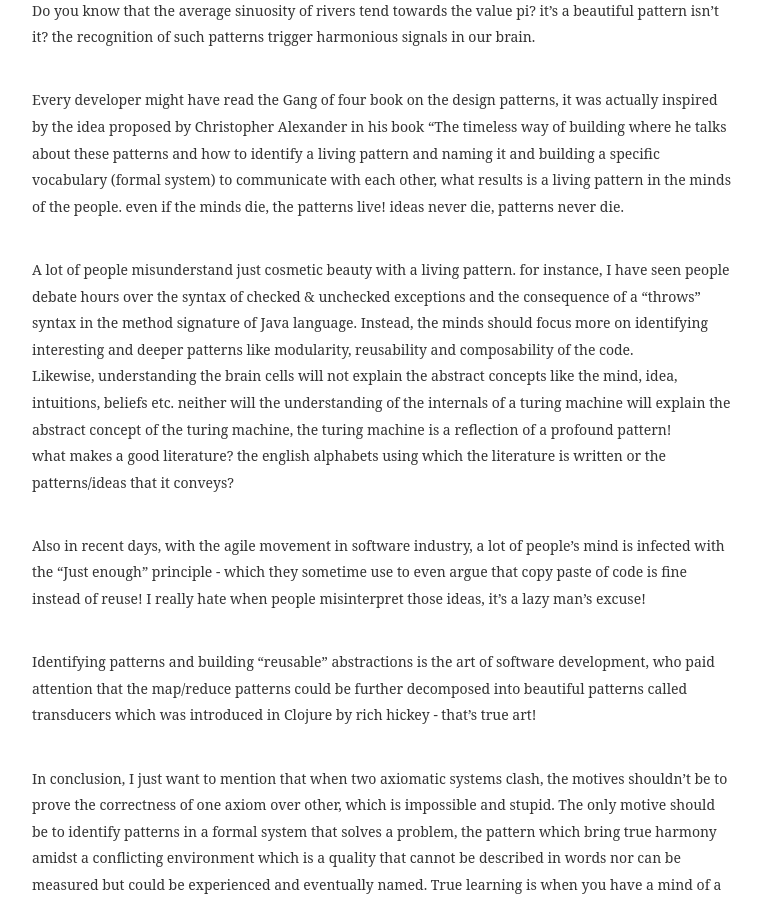
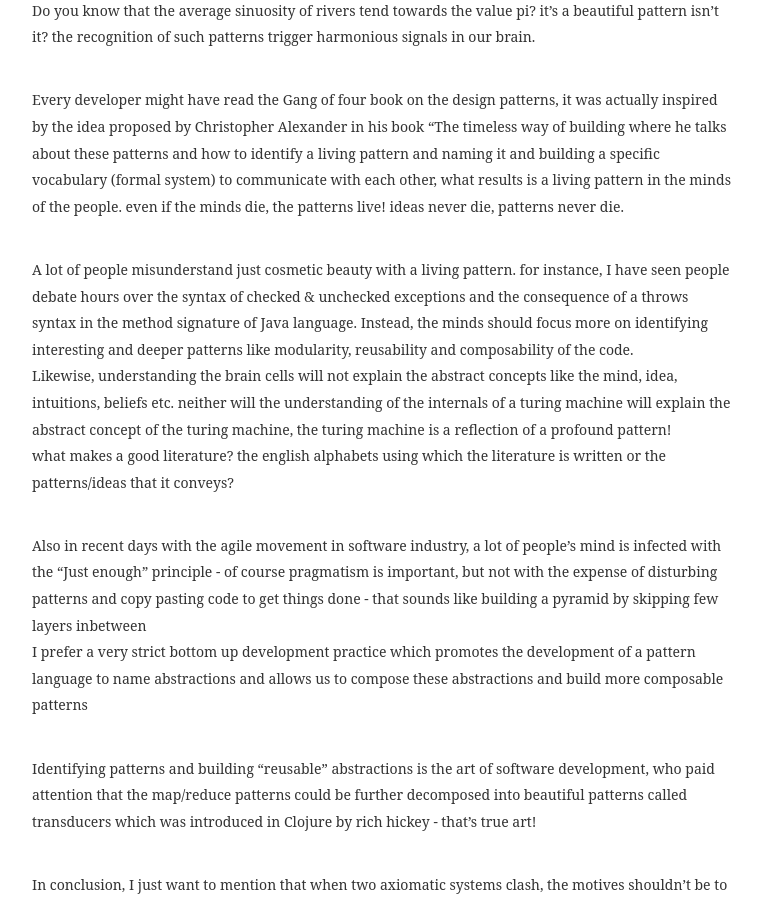
Before and after one commit to yehohanan7/old_yehohanan7.github.io, a Jekyll site: the page built from _posts/2016-02-24-clash-of-the-axioms.markdown, in a window 1280 px wide and 900 px high, scrolled down 2211 px. Shown: the whole window, without its empty margins (258-1020 px from the left). Built offline with Jekyll 4.4.1, drawn with Linux system fonts in a browser that asks for light colours; some web fonts are replaced.

Commit message:
corrections

```diff
--- a/_posts/2016-02-24-clash-of-the-axioms.markdown
+++ b/_posts/2016-02-24-clash-of-the-axioms.markdown
@@ -34,11 +34,12 @@ Do you know that the average sinuosity of rivers tend towards the value pi? it
 
 Every developer might have read the Gang of four book on the design patterns, it was actually inspired by the idea proposed by Christopher Alexander in his book “The timeless way of building where he talks about these patterns and how to identify a living pattern and naming it and building a specific vocabulary (formal system) to communicate with each other, what results is a living pattern in the minds of the people. even if the minds die, the patterns live! ideas never die, patterns never die.<br/> <br/>
 
-A lot of people misunderstand just cosmetic beauty with a living pattern. for instance, I have seen people debate hours over the syntax of checked & unchecked exceptions and the consequence of a “throws” syntax in the method signature of Java language. Instead, the minds should focus more on identifying interesting and deeper patterns like modularity, reusability and composability of the code. <br/>
+A lot of people misunderstand just cosmetic beauty with a living pattern. for instance, I have seen people debate hours over the syntax of checked & unchecked exceptions and the consequence of a throws syntax in the method signature of Java language. Instead, the minds should focus more on identifying interesting and deeper patterns like modularity, reusability and composability of the code. <br/>
 Likewise, understanding the brain cells will not explain the abstract concepts like the mind, idea, intuitions, beliefs etc. neither will the understanding of the internals of a turing machine will explain the abstract concept of the turing machine, the turing machine is a reflection of a profound pattern! <br/>
 what makes a good literature? the english alphabets using which the literature is written or the patterns/ideas that it conveys? <br/><br/>
 
-Also in recent days, with the agile movement in software industry, a lot of people’s mind is infected with the “Just enough” principle - which they sometime use to even argue that copy paste of code is fine instead of reuse! I really hate when people misinterpret those ideas, it’s a lazy man’s excuse! <br/> <br/>
+Also in recent days with the agile movement in software industry, a lot of people’s mind is infected with the “Just enough” principle - of course pragmatism is important, but not with the expense of disturbing patterns and copy pasting code to get things done - that sounds like building a pyramid by skipping few layers inbetween <br/>
+I prefer a very strict bottom up development practice which promotes the development of a pattern language to name abstractions and allows us to compose these abstractions and build more composable patterns <br/> <br/>
 
 Identifying patterns and building “reusable” abstractions is the art of software development, who paid attention that the map/reduce patterns could be further decomposed into beautiful patterns called transducers which was introduced in Clojure by rich hickey - that’s true art!<br/> <br/>
 
```
